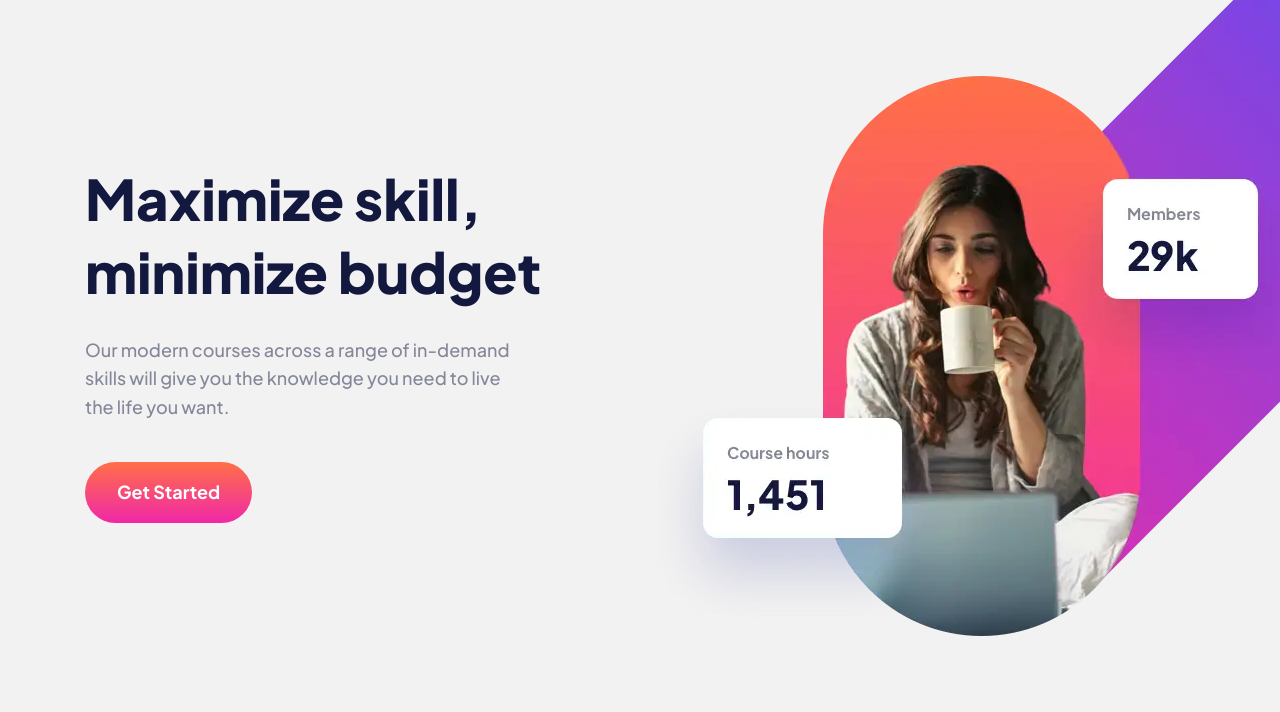
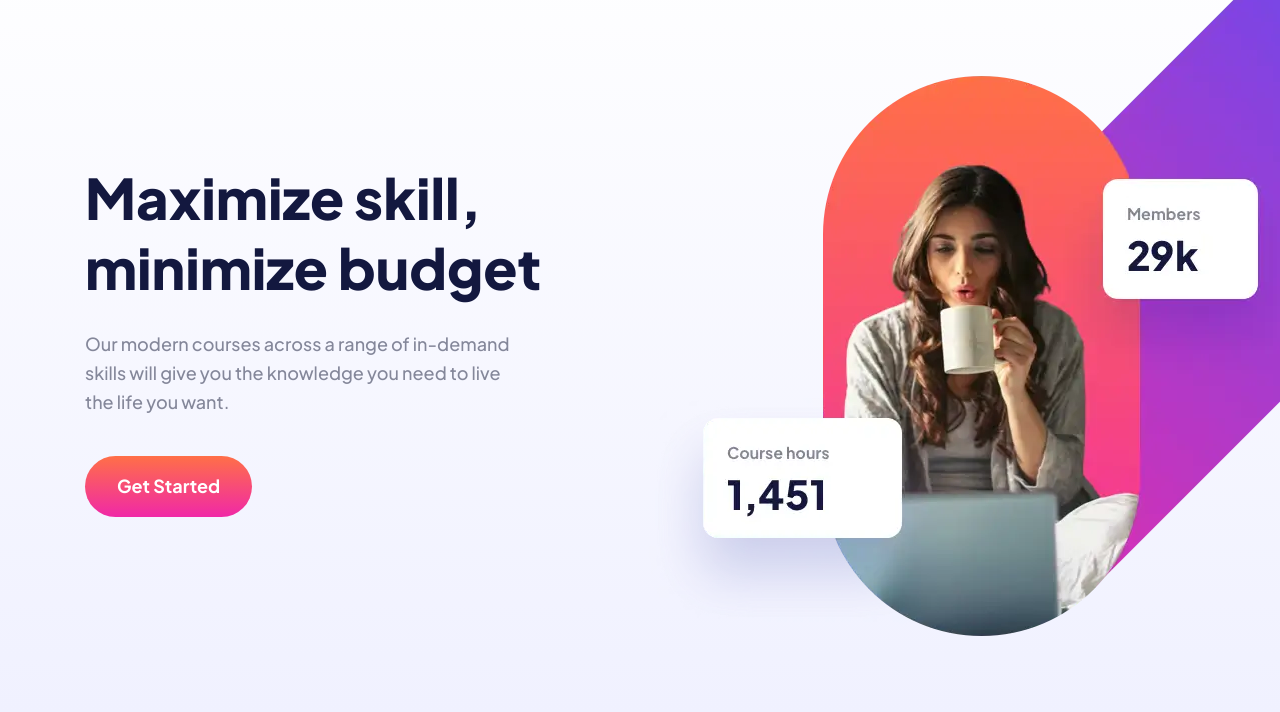
Before and after one commit to kevinndlc/skilled-elearning-landing-page, a website built with Parcel: page src/index.html in a window 1280 px wide. Shown: the part 88-800 px from the top of the page. Built offline with nearby package versions, Linux system fonts and the light colour scheme.

Commit message:
Feat: Background color

```diff
--- a/src/style.scss
+++ b/src/style.scss
@@ -29,7 +29,7 @@ body {
   font-family: var(--font-stack);
   font-weight: 500;
   line-height: 1.6;
-  background-color: #F2F2F2;
+  background-image: linear-gradient(180deg, #FFFFFF 0%, #F0F1FF 100%);
   overflow-x: hidden;
 }
 
@@ -40,7 +40,7 @@ a {
 
 h1, h2, h3, h4, h5 {
   font-weight: 800;
-  line-height: 1.3;
+  line-height: 1.25;
 }
 
 img {
```
